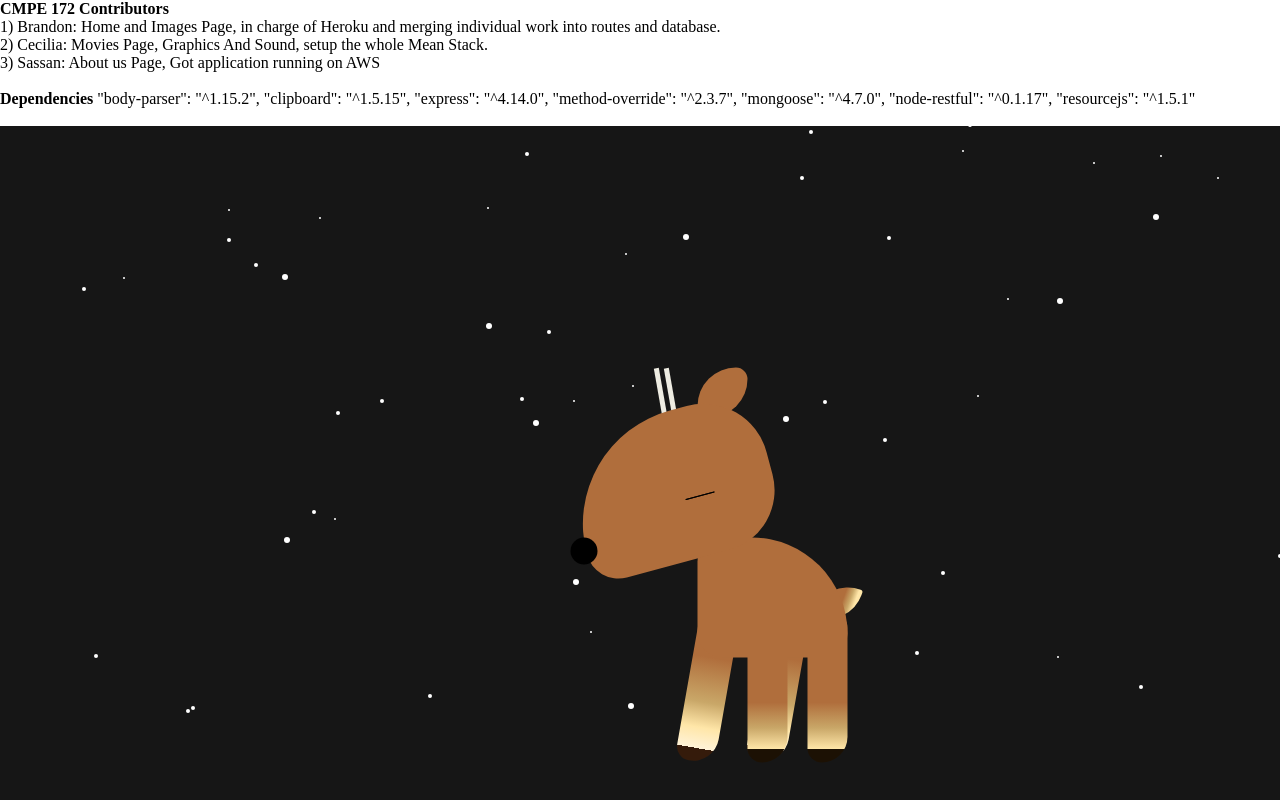
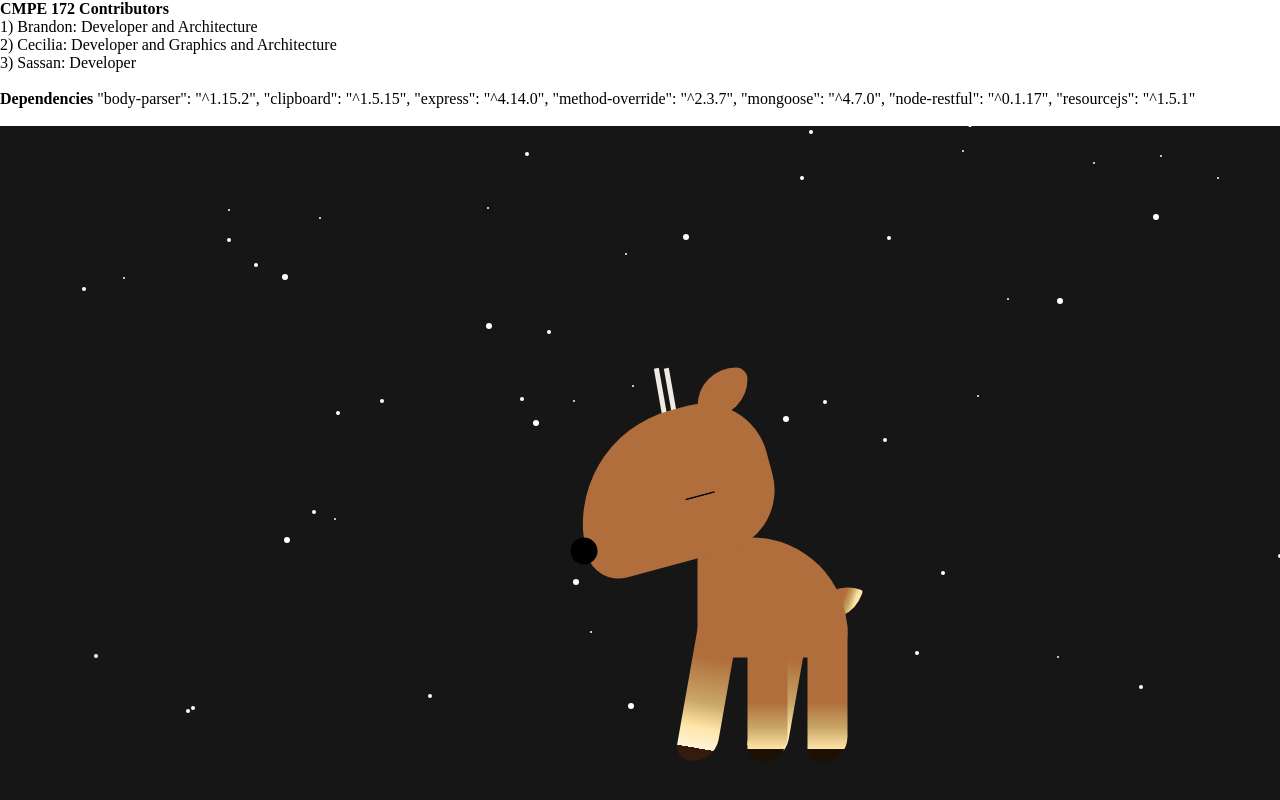
Before and after one commit to brandon025/mediabook, a website: page public/views/deers.html in a window 1280 px wide. Drawn offline with Linux system fonts and the light colour scheme; files that its build step writes are made by us from their sources.

Commit message:
Update deers.html

```diff
--- a/public/views/deers.html
+++ b/public/views/deers.html
@@ -22,9 +22,9 @@
 	</head>
 	<body>
         <b>CMPE 172 Contributors</b><br>
-        1) Brandon: Home and Images Page, in charge of Heroku and merging individual work into routes and database.<br>
-        2) Cecilia: Movies Page, Graphics And Sound, setup the whole Mean Stack.<br>
-        3) Sassan: About us Page, Got application running on AWS<br><br>
+        1) Brandon: Developer and Architecture<br>
+        2) Cecilia: Developer and Graphics and Architecture<br>
+        3) Sassan: Developer<br><br>
 
         <b>Dependencies</b>
     "body-parser": "^1.15.2",
```
